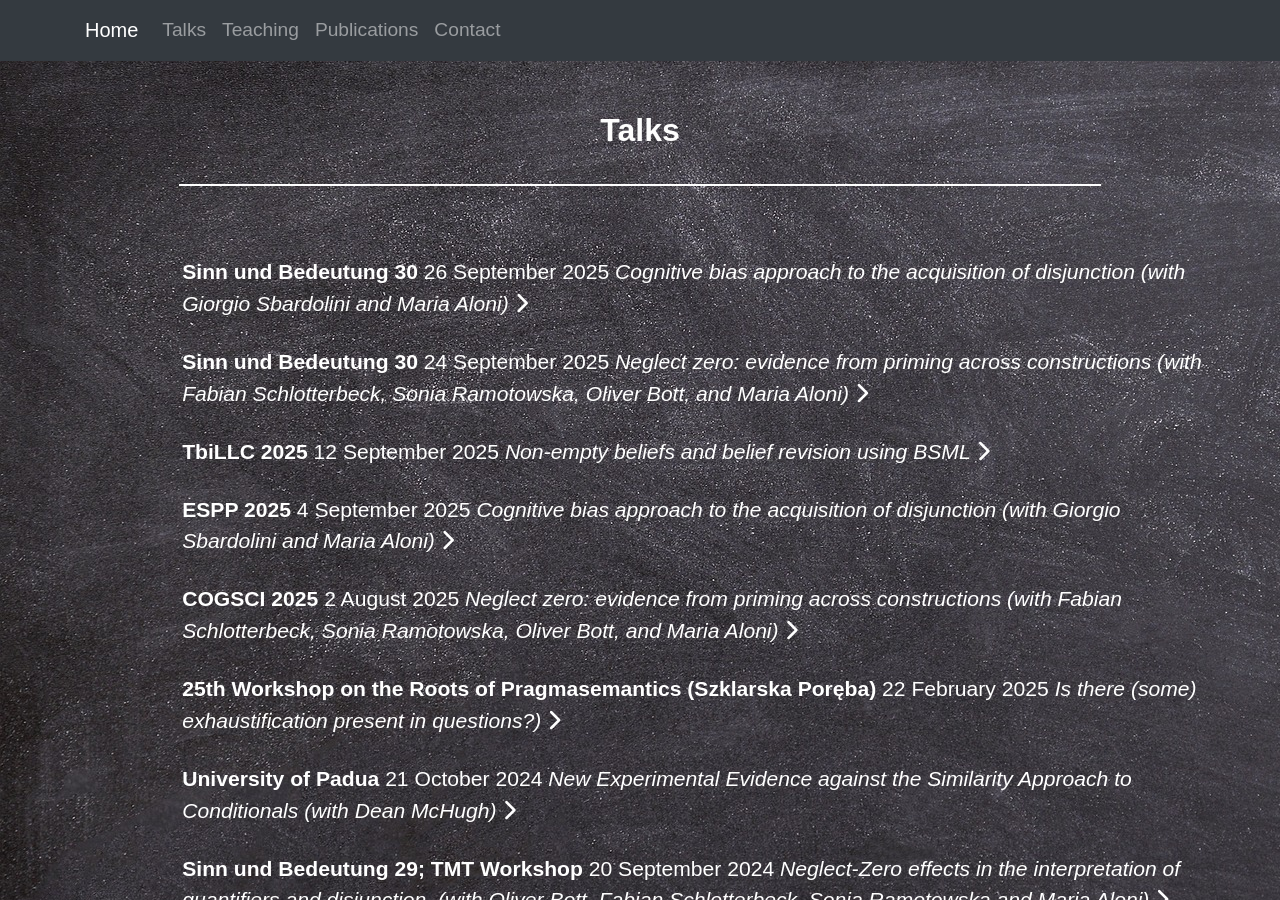
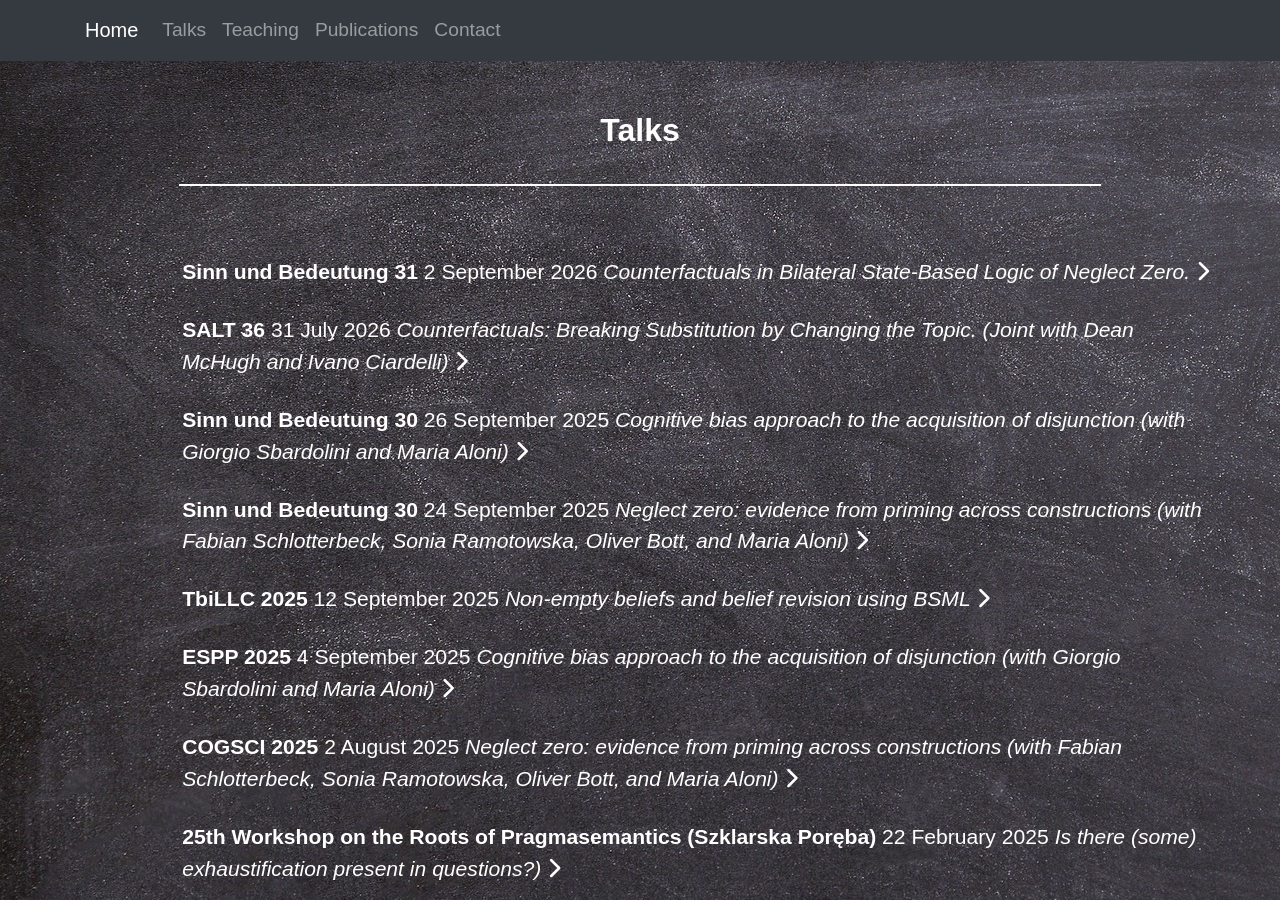
Before and after one commit to TJKlochowicz/Personal-website, a Jekyll site: the page built from _pages/index.html, in a window 1280 px wide and 900 px high, scrolled down 641 px. Built offline with Jekyll 4.4.1, drawn with Linux system fonts in a browser that asks for light colours; nearby versions of some CDN libraries; some web fonts are replaced; some of the changed lines change nothing that is shown.

Commit message:
added talks

```diff
--- a/_data/talks.yml
+++ b/_data/talks.yml
@@ -156,3 +156,21 @@
   slides: assets\slides\Klochowicz-Sbardolini-Aloni_talk.pdf
   description: >
     Adults usually interpret disjunction exclusively. Preschool children instead sometimes interpret disjunctions as conjunctions. Conjunctive readings persist under other operators, such as modalities and quantifiers. We propose to explain this behaviour by two independently motivated cognitive biases: 1. Neglect-zero (Aloni 2022) 2. No-split (Sbardolini 2025). We argue that children have more issues suspending the biases than adults. We claim that the conjunctive readings are independent of the ability to engage with alternative-based structures and hence do not constitute evidence against Chierchia’s claim that the ability to exhaustify is acquired late. Our theory predicts conjunctive interpretations to be simpler and to occur earlier than inclusive ones. This prediction is orthogonal to the exhaustifcation-based theories, which are committed to the claims that children compute recursive exhaustification and have access to the inclusive reading (parse) prior to the conjunctive one.
+
+- venue: "Sinn und Bedeutung 31"
+  date: 2026-09-02
+  title: "Counterfactuals in Bilateral State-Based Logic of Neglect Zero."
+  url: https://sites.google.com/view/sub31nantes/program
+  # abstract: https://escholarship.org/uc/item/36w6x7z9
+  # slides: assets\slides\Klochowicz-Sbardolini-Aloni_talk.pdf
+  description: >
+    According to Aloni (2022), speakers tend to neglect structures that verify a sentence by virtue of an empty-witness set (neglect zero). Aloni uses the bilateral and state-based semantics to model neglect zero and natural language inferences involving disjunction. We extend this approach with semantics of counterfactuals like ‘if A would B to account for Simplification of Disjunctive Antecedents. The extended framework can capture SDA and Negation Commutativity without satisfying Antecedent Strengthening or Conditional Excluded Middle (cf., Santorio (2018); Mandelkern (2018)).
+
+- venue: "SALT 36"
+  date: 2026-07-31
+  title: "Counterfactuals: Breaking Substitution by Changing the Topic. (Joint with Dean McHugh and Ivano Ciardelli)"
+  url: https://saltconf.github.io/salt36/
+  # abstract: https://escholarship.org/uc/item/36w6x7z9
+  # slides: assets\slides\Klochowicz-Sbardolini-Aloni_talk.pdf
+  description: >
+    Substitution is the principle that counterfactuals with logically equivalent antecedents are themselves equivalent. It is a widely-validated principle in counterfactual logic, and a consequence of the truth-conditional conception of meaning. We tested the validity of Substitution using a novel experimental design. Our results show that Substitution is invalid. Moreover, they point towards a missing ingredient in theories of counterfactuals: aboutness.
```
